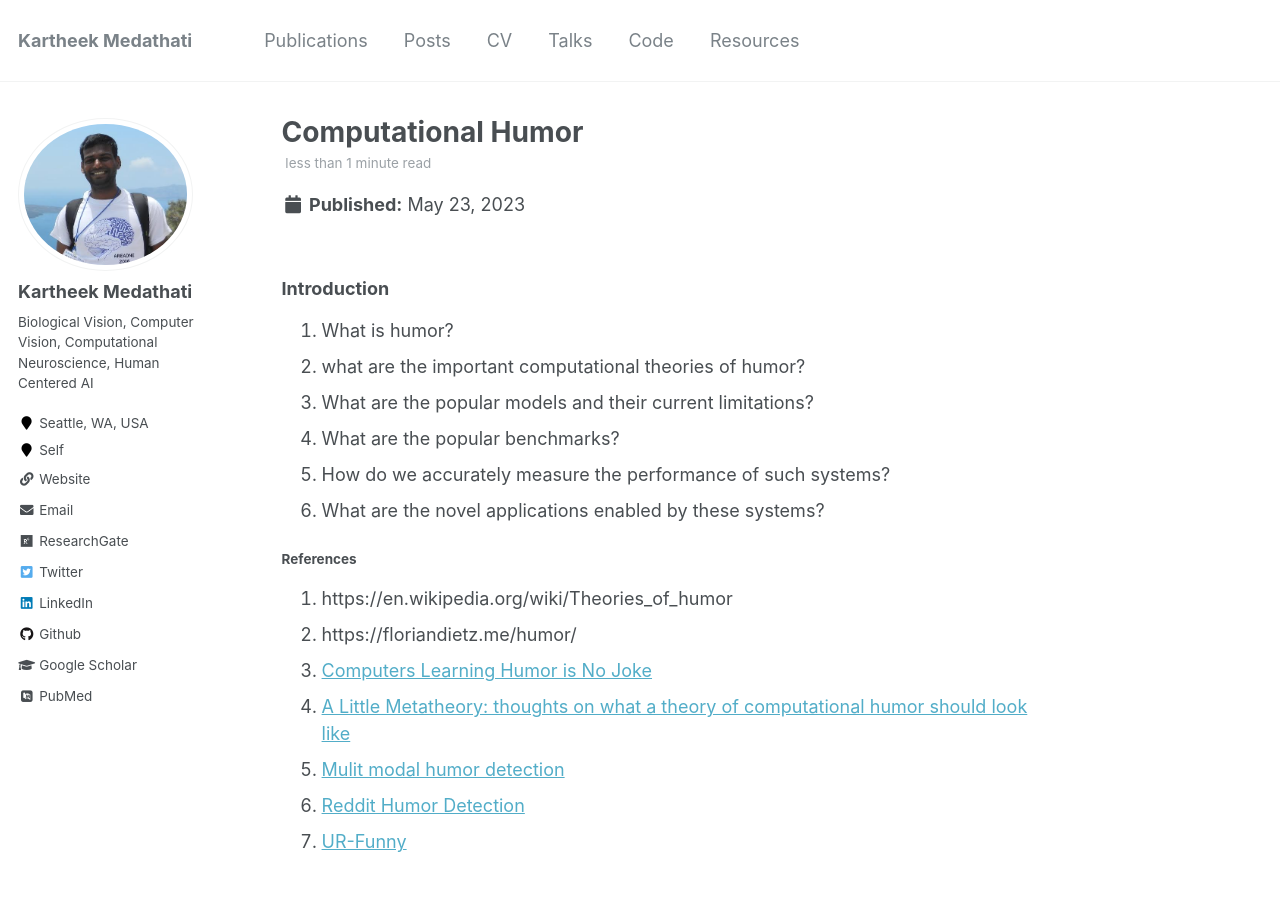
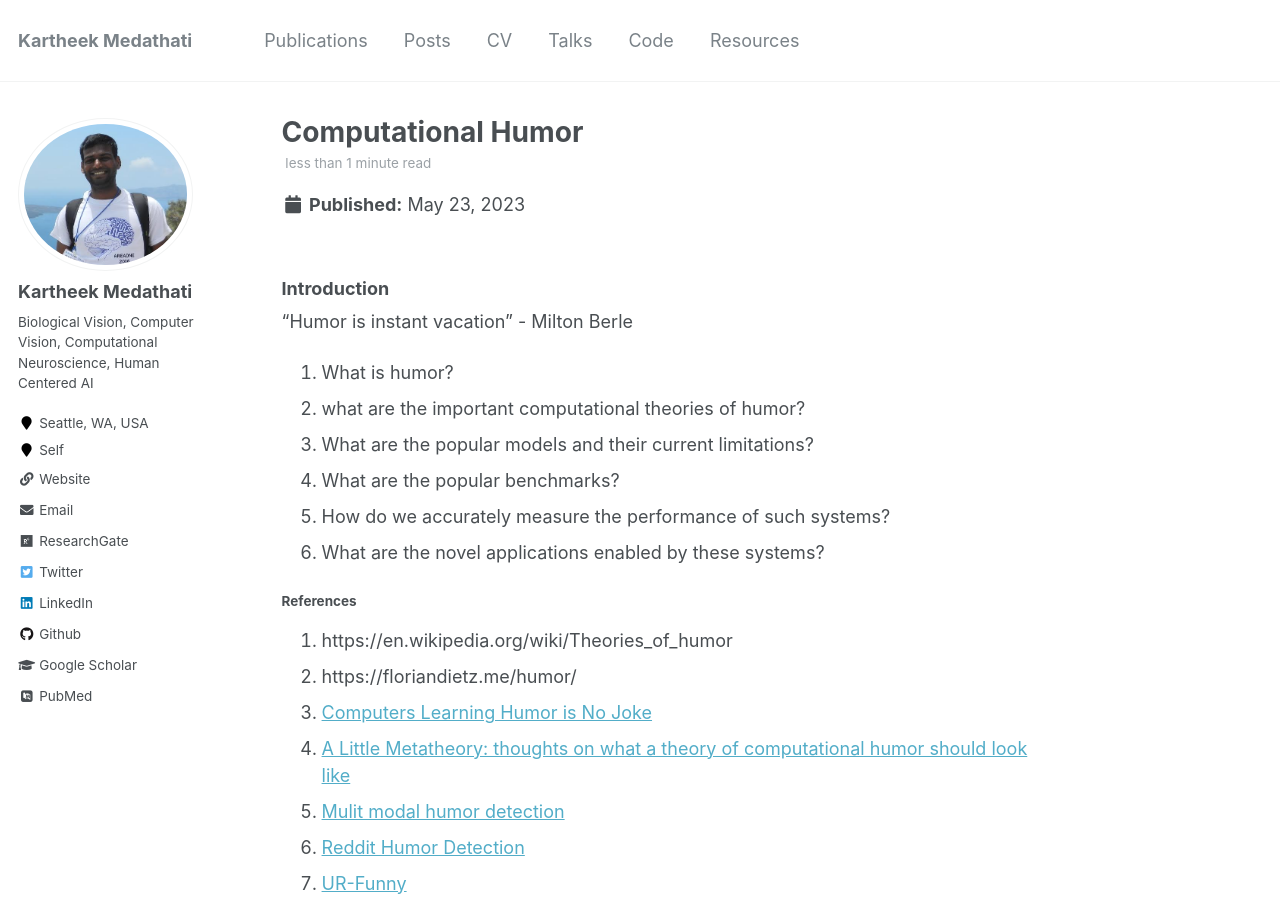
Before and after one commit to kartheekmedathati/kartheekmedathati.github.io, a Jekyll site: the page built from _posts/2023-05-23-Computation-Humor-blog-post-4.md, in a window 1280 px wide and 900 px high. Built offline with Jekyll 4.4.1, drawn with Linux system fonts in a browser that asks for light colours; some web fonts are replaced.

Commit message:
Clean up Humor page

```diff
--- a/_posts/2023-05-23-Computation-Humor-blog-post-4.md
+++ b/_posts/2023-05-23-Computation-Humor-blog-post-4.md
@@ -10,6 +10,8 @@ tags:
 ---
 
 ### Introduction
+
+"Humor is instant vacation" - Milton Berle
 
 1. What is humor?
 2. what are the important computational theories of humor?
```
